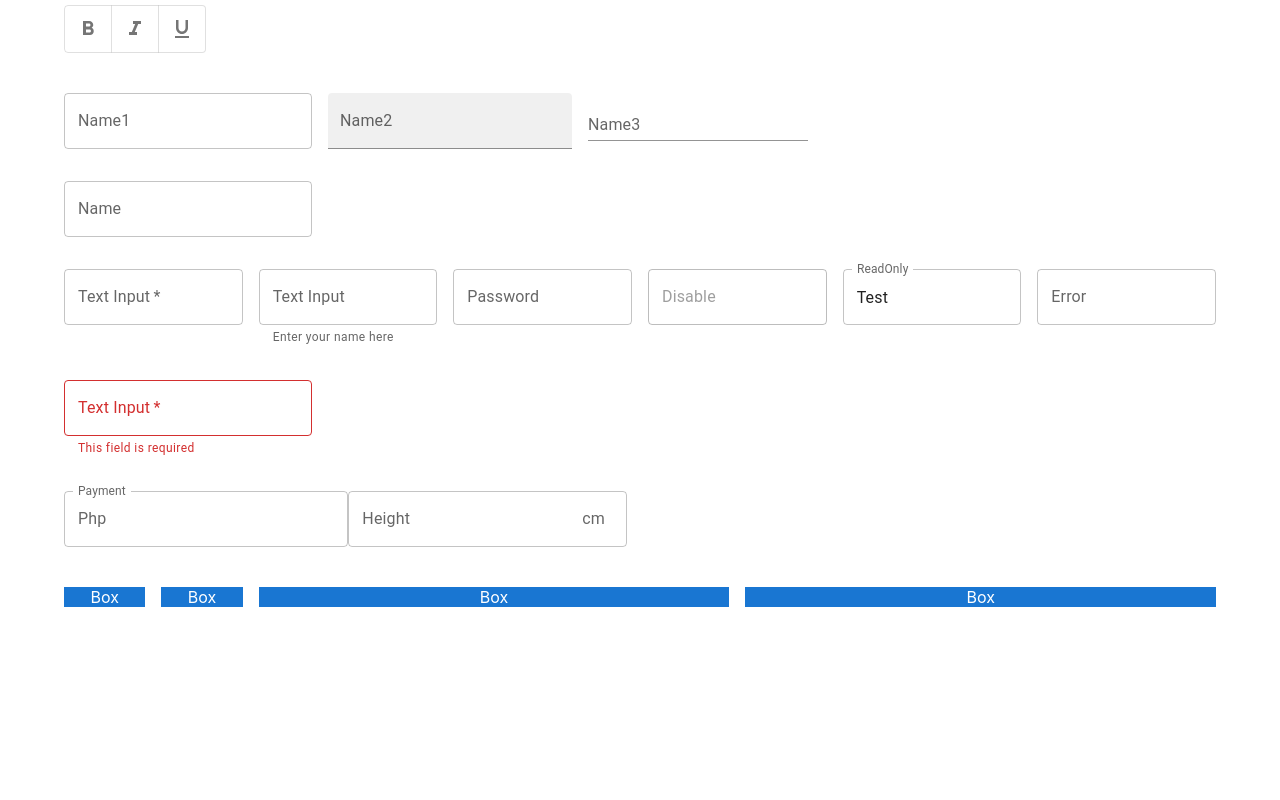
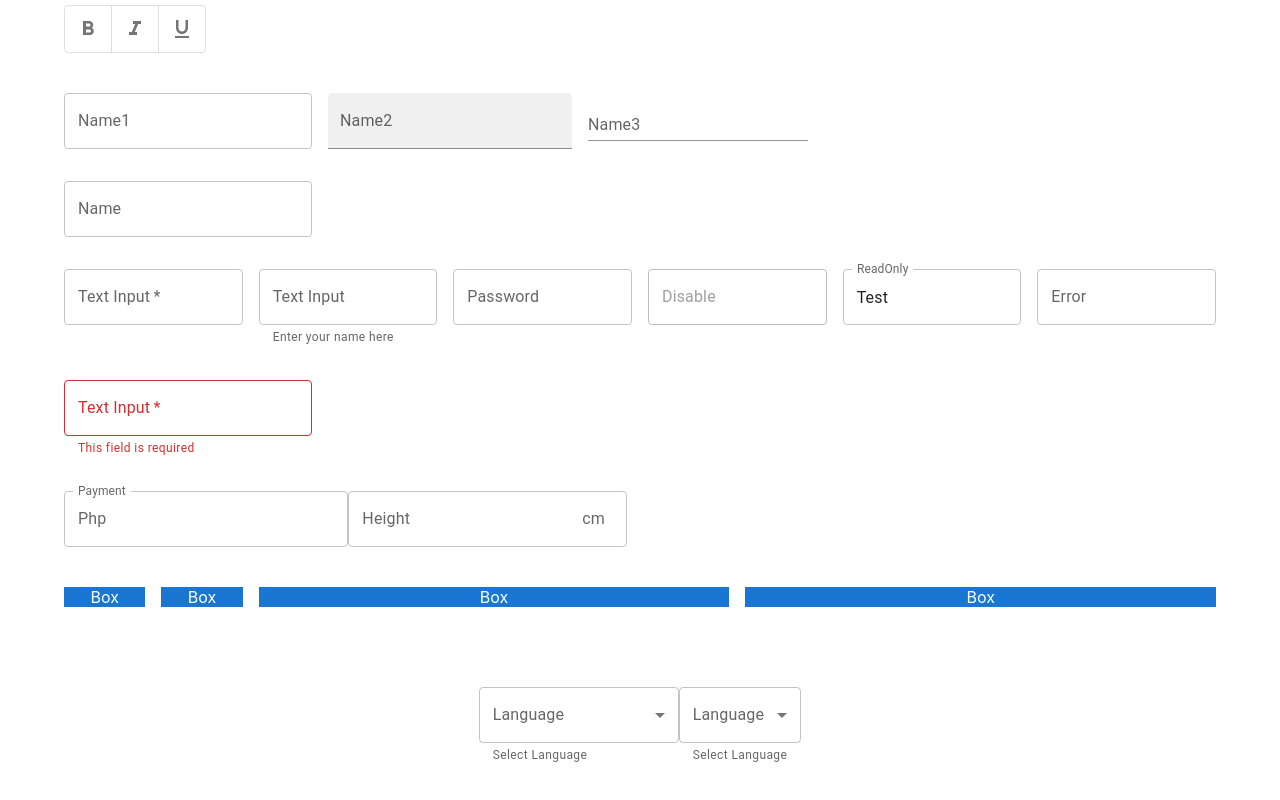
Before and after one commit to IamIronMan2023/materialui-demo, a React (Create React App) app: page / in a window 1280 px wide. Shown: the part 1180-1980 px from the top of the page. Before the commit the page ends 1947 px from the top, so only its background shows below. Built offline with nearby package versions, Linux system fonts and the light colour scheme.

Commit message:
Add Select Component

```diff
--- a/src/App.js
+++ b/src/App.js
@@ -5,6 +5,7 @@ import { Box, Container } from "@mui/material";
 import { ButtonMUI } from "./components/ButtonMUI";
 import { TextFieldMUI } from "./components/TextFieldMUI";
 import { GridMUI } from "./components/GridMUI";
+import { SelectMUI } from "./components/SelectMUI";
 
 function App() {
   return (
@@ -15,6 +16,7 @@ function App() {
         <ButtonMUI />
         <TextFieldMUI />
         <GridMUI />
+        <SelectMUI />
 
         <Box sx={{ mt: 20 }} />
       </Container>
--- /dev/null
+++ b/src/components/SelectMUI.js
@@ -0,0 +1,41 @@
+import {
+  Box,
+  FormControl,
+  FormHelperText,
+  InputLabel,
+  MenuItem,
+  Select,
+  TextField,
+} from "@mui/material";
+import { useState } from "react";
+
+export const SelectMUI = () => {
+  const [language, setLanguage] = useState([]);
+  console.log(language);
+
+  return (
+    <Box sx={{ mt: 10 }}>
+      <FormControl sx={{ minWidth: 200 }}>
+        <InputLabel id="language-label">Language</InputLabel>
+        <Select
+          multiple
+          labelId="language-label"
+          label="Language"
+          value={language}
+          onChange={(e) => setLanguage(e.target.value)}
+        >
+          <MenuItem value="EN">English</MenuItem>
+          <MenuItem value="TAG">Tagalog</MenuItem>
+          <MenuItem value="CN">Chinese</MenuItem>
+        </Select>
+        <FormHelperText>Select Language</FormHelperText>
+      </FormControl>
+
+      <TextField select label="Language" helperText="Select Language">
+        <MenuItem value="EN">English</MenuItem>
+        <MenuItem value="TAG">Tagalog</MenuItem>
+        <MenuItem value="CN">Chinese</MenuItem>
+      </TextField>
+    </Box>
+  );
+};
```
